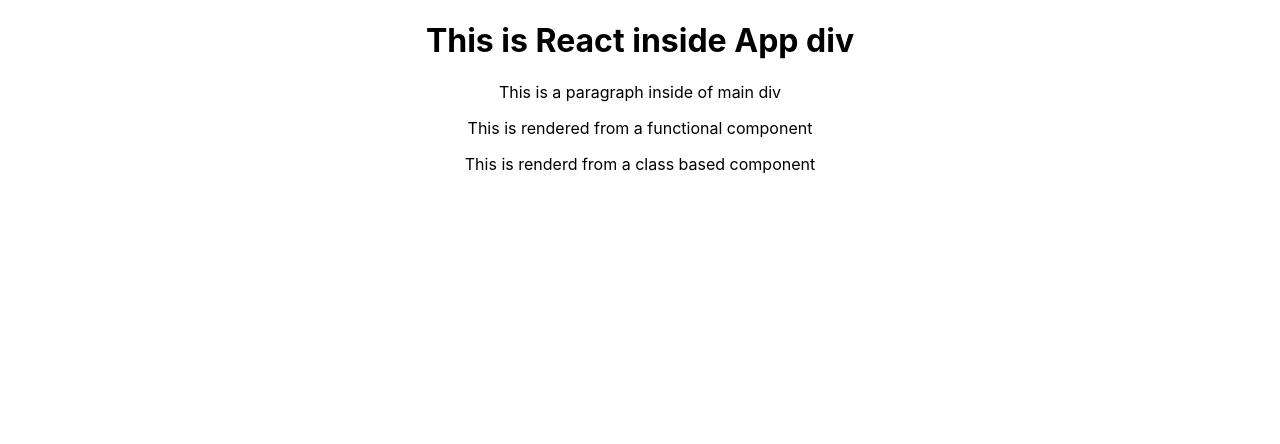
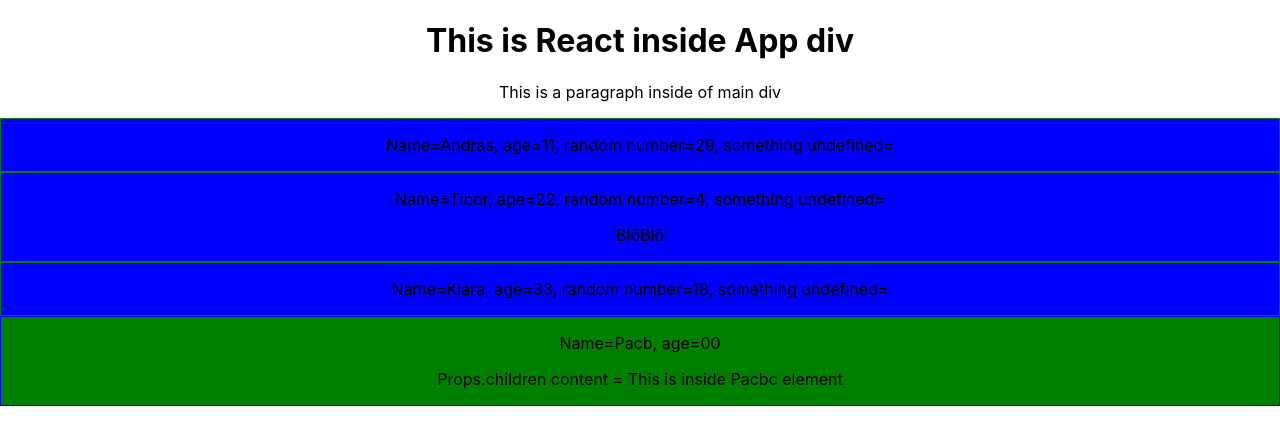
Before and after one commit to asszem/React-The-Complete-Guide-Udemy, a React (Create React App) app: page / in a window 1280 px wide. Shown: the top 444 px of the page. Built offline with nearby package versions, Linux system fonts and the light colour scheme.

Commit message:
Add props and props.children - Section 3, lecture 37

```diff
--- a/src/App.css
+++ b/src/App.css
@@ -2,37 +2,12 @@
   text-align: center;
 }
 
-.App-logo {
-  height: 40vmin;
-  pointer-events: none;
+.FunctionalComponent {
+  border: 1px solid green;
+  background-color: blue;
 }
 
-@media (prefers-reduced-motion: no-preference) {
-  .App-logo {
-    animation: App-logo-spin infinite 20s linear;
-  }
+.ClassBasedComponent {
+  border: 1px solid blue;
+  background-color: green;
 }
-
-.App-header {
-  background-color: #282c34;
-  min-height: 100vh;
-  display: flex;
-  flex-direction: column;
-  align-items: center;
-  justify-content: center;
-  font-size: calc(10px + 2vmin);
-  color: white;
-}
-
-.App-link {
-  color: #61dafb;
-}
-
-@keyframes App-logo-spin {
-  from {
-    transform: rotate(0deg);
-  }
-  to {
-    transform: rotate(360deg);
-  }
-}
--- a/src/App.js
+++ b/src/App.js
@@ -3,7 +3,7 @@ import './App.css';
 // this is using the default export from Person.js
 import PersonButCanBeAnything from './Person/Person'; //Person.js extension can be ommitted
 // importing a specific class needs to be inside {} brackets
-import {PersonAsClassBasedComponent as Pacbc} from './Person/Person.js';
+import { PersonAsClassBasedComponent as Pacbc } from './Person/Person.js';
 
 // "App" is the root component, that can have infinite nested child components
 class App extends Component {
@@ -13,8 +13,14 @@ class App extends Component {
       <div className="App">
         <h1>This is React inside App div</h1>
         <p>This is a paragraph inside of main div</p>
-    <PersonButCanBeAnything/>
-    <Pacbc/>
+        <PersonButCanBeAnything name="Andras" age="11" />
+        <PersonButCanBeAnything name="Tibor" age="22">
+          BlöBlö
+        </PersonButCanBeAnything>
+        <PersonButCanBeAnything name="Klara" age="33" />
+        <Pacbc name="Pacb" age="00">
+          This is inside Pacbc element
+        </Pacbc>
       </div>
       // this is not allowed, the jsx should return only one root element
       // <p> paragraph outside of main div</p>
@@ -24,7 +30,6 @@ class App extends Component {
   }
 }
 
-
 // default export is if the file is imported, this class will be exported
 // index.js does import this file, class:  import App from './App';
 export default App;
--- a/src/Person/Person.js
+++ b/src/Person/Person.js
@@ -2,18 +2,33 @@ import React, { Component } from 'react';
 
 //Functional components (also referred to as "presentational", "dumb" or "stateless" components
 
-//convention - function name is in lowercase
+//convention - function name is in lowercase, properties variable name 'props'
 // using ES6 arrow function syntax arguments => function body
-const person = () => {
-    // this is a JSX syntax, we need to import React
-    return <p>This is rendered from a functional component</p>
-}
+const person = (props) => {
+  // this is a JSX syntax, we need to import React
+  return (
+    <div className="FunctionalComponent">
+      <p>
+        Name={props.name}, age={props.age}, random number=
+        {Math.floor(Math.random() * 30)}, something undefined={props.blabla}
+      </p>
+       <p>{props.children}</p>
+    </div>
+  );
+};
 
 //Each component needs to return/ render some JSX code - it defines which HTML code React should render to the real DOM in the end.
 export class PersonAsClassBasedComponent extends Component {
-    render(){
-        return <p>This is renderd from a class based component</p>
-    }
+  render() {
+    return (
+      <div className="ClassBasedComponent">
+          {/* This is a comment inside a JSX */}
+          {/* props must be referenced as this.props*/}
+        <p>Name={this.props.name}, age={this.props.age}</p>
+        <p>Props.children content = {this.props.children}</p>
+      </div>
+    );
+  }
 }
 
 export default person;
```
Lines whose indentation alone changed are shown as unchanged.
